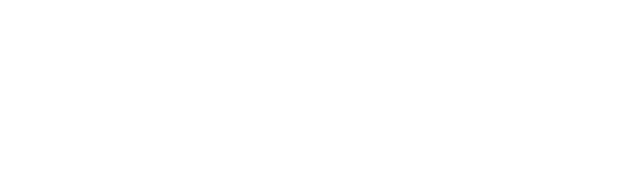
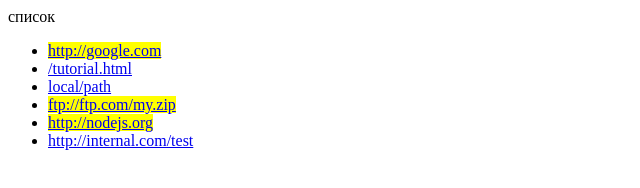
Before and after one commit to yaphtes/a-complete-solution-of-the-book-ilya-cantor, a plain HTML site: page JavaScript (client)/Документ и объекты страницы/Атрибуты и DOM-свойства/index.html in a window 1280 px wide. Shown: the whole page, without its empty margins (0-640 px from the left). Drawn offline with Linux system fonts and the light colour scheme.

Commit message:
update: 19.11.16

```diff
--- a/JavaScript (client)/Документ и объекты страницы/Атрибуты и DOM-свойства/index.html
+++ b/JavaScript (client)/Документ и объекты страницы/Атрибуты и DOM-свойства/index.html
@@ -1,3 +1,18 @@
+<!-- <!DOCTYPE HTML>
+<html>
+
+<head>
+	<meta charset="utf-8">
+</head>
+
+<body>
+	<div id="widget" data-widget-name="menu">Выберите жанр</div>
+	<script src="main.js"></script>
+</body>
+
+</html> -->
+
+
 <!DOCTYPE HTML>
 <html>
 
@@ -6,6 +21,21 @@
 </head>
 
 <body>
+	<style>
+		.external {
+			background-color: yellow;
+		}
+	</style>
+
+	<a name="list">список</a>
+	<ul>
+		<li><a href="http://google.com">http://google.com</a></li>
+		<li><a href="/tutorial">/tutorial.html</a></li>
+		<li><a href="local/path">local/path</a></li>
+		<li><a href="ftp://ftp.com/my.zip">ftp://ftp.com/my.zip</a></li>
+		<li><a href="http://nodejs.org">http://nodejs.org</a></li>
+		<li><a href="http://internal.com/test">http://internal.com/test</a></li>
+	</ul>
 	<script src="main.js"></script>
 </body>
 
--- a/JavaScript (client)/Документ и объекты страницы/Атрибуты и DOM-свойства/main.js
+++ b/JavaScript (client)/Документ и объекты страницы/Атрибуты и DOM-свойства/main.js
@@ -0,0 +1,14 @@
+// task 1
+// let widget = document.getElementById('widget');
+// let widgetName = widget.dataset.widgetName;
+// console.log(widgetName);
+
+
+
+// task 2
+let css = 'a[href*="://"]:not([href^="http://internal.com"])',
+	links = document.querySelectorAll(css);
+
+for (let i = 0; i < links.length; i++) {
+	links[i].classList.add('external');
+}
```
Also changed, not shown: JavaScript (client)/Документ и объекты страницы/Методы contains и compareDocumentPosition/index.html (added, +64 -0 lines), JavaScript (client)/Документ и объекты страницы/Методы contains и compareDocumentPosition/main.js (added, +69 -0 lines).
